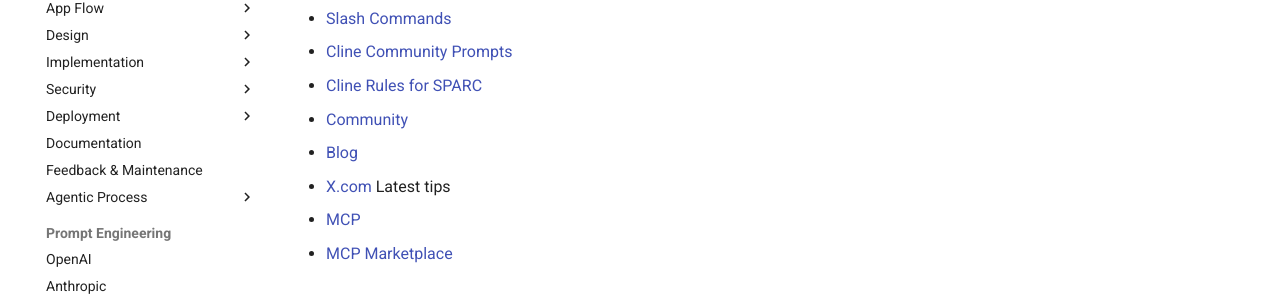
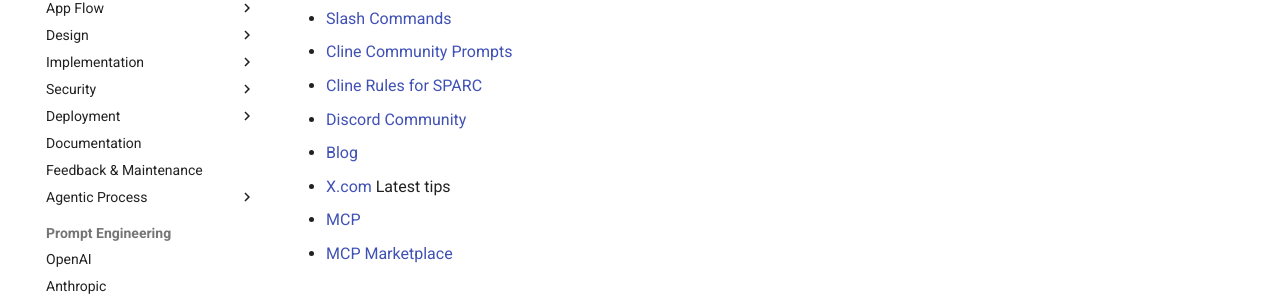
Before and after one commit to shlomoc/10xdev, an MkDocs documentation site: the page built from docs/ide/cline.md, in a window 1280 px wide. Shown: the part 327-630 px from the top of the page. Built offline with MkDocs 1.6.1 and Material for MkDocs 9.7.7, drawn with Linux system fonts in a browser that asks for light colours.

Commit message:
Update documentation across multiple sections, including Cline, Windsurf, and AI resources.

```diff
--- a/docs/ide/cline.md
+++ b/docs/ide/cline.md
@@ -7,8 +7,8 @@
 - [Slash Commands](https://docs.cline.bot/features/slash-commands/new-task)
 - [Cline Community Prompts](https://github.com/cline/prompts/tree/main)
 - [Cline Rules for SPARC](https://gist.github.com/ruvnet/7d4e1d5c9233ab0a1d2a66bf5ec3e58f)
-- [Community](https://discord.com/invite/cline)
+- [Discord Community](https://discord.com/invite/cline)
 - [Blog](https://cline.bot/blog)
 - [X.com](https://x.com/cline) Latest tips
-- [MCP](https://docs.cline.bot/mcp-servers/mcp)
-- [MCP Marketplace](https://docs.cline.bot/mcp-servers/mcp-quickstart)
+- [MCP](https://docs.cline.bot/mcp/mcp-overview)
+- [MCP Marketplace](https://docs.cline.bot/mcp/adding-mcp-servers-from-github)
```
Also changed, not shown: docs/ide/windsurf.md (+2 -0 lines), docs/resources/ai-resources.md (+1 -1 lines), docs/structured/agentic/SPARC-claude.md (+1 -0 lines), docs/structured/implementation/debugging.md (+1 -1 lines).
